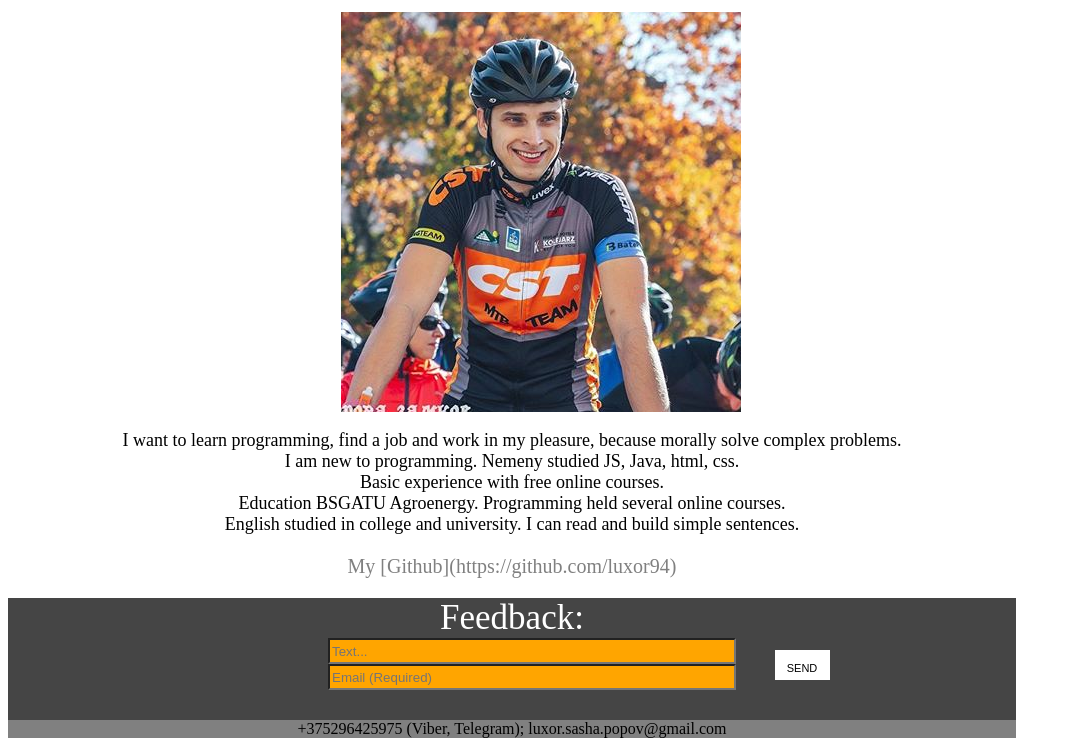
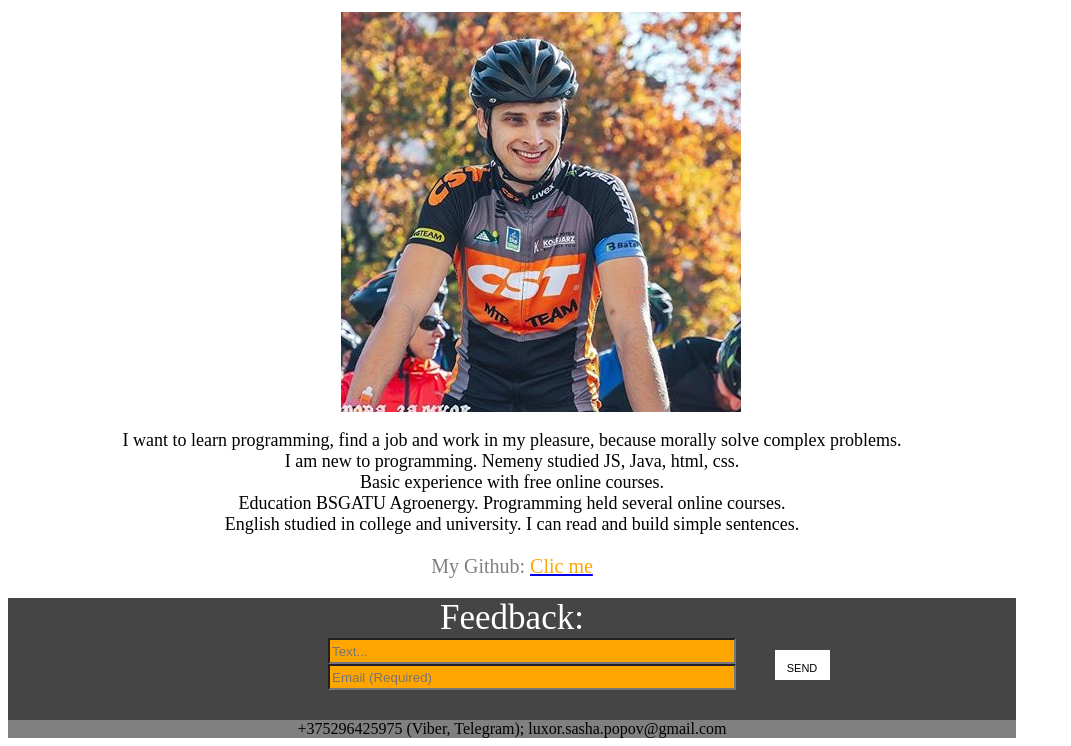
Before and after one commit to luxor94/rsschool-2019Q1-cv, a plain HTML site: page index.html in a window 1280 px wide. Shown: the part 197-943 px from the top of the page, without its empty margins (0-1071 px from the left). Drawn offline with Linux system fonts and the light colour scheme.

Commit message:
fix
fix code

```diff
--- a/index.html
+++ b/index.html
@@ -27,7 +27,7 @@
             English studied in college and university. I can read and build simple sentences.
         </p>
 
-            <p class="git">My [Github](https://github.com/luxor94)</p>
+        <p class="git">My Github: <a href="https://github.com/luxor94"><span class="clic">Clic me</span></a> </p>
 </main>
 </head>
 <footer class="footer">
--- a/style.css
+++ b/style.css
@@ -110,3 +110,11 @@ p {
 color: black;
 background: gray;
 }
+
+.clic {
+    color: orange;
+}
+
+.clic:hover {
+    color: black;
+}
```
